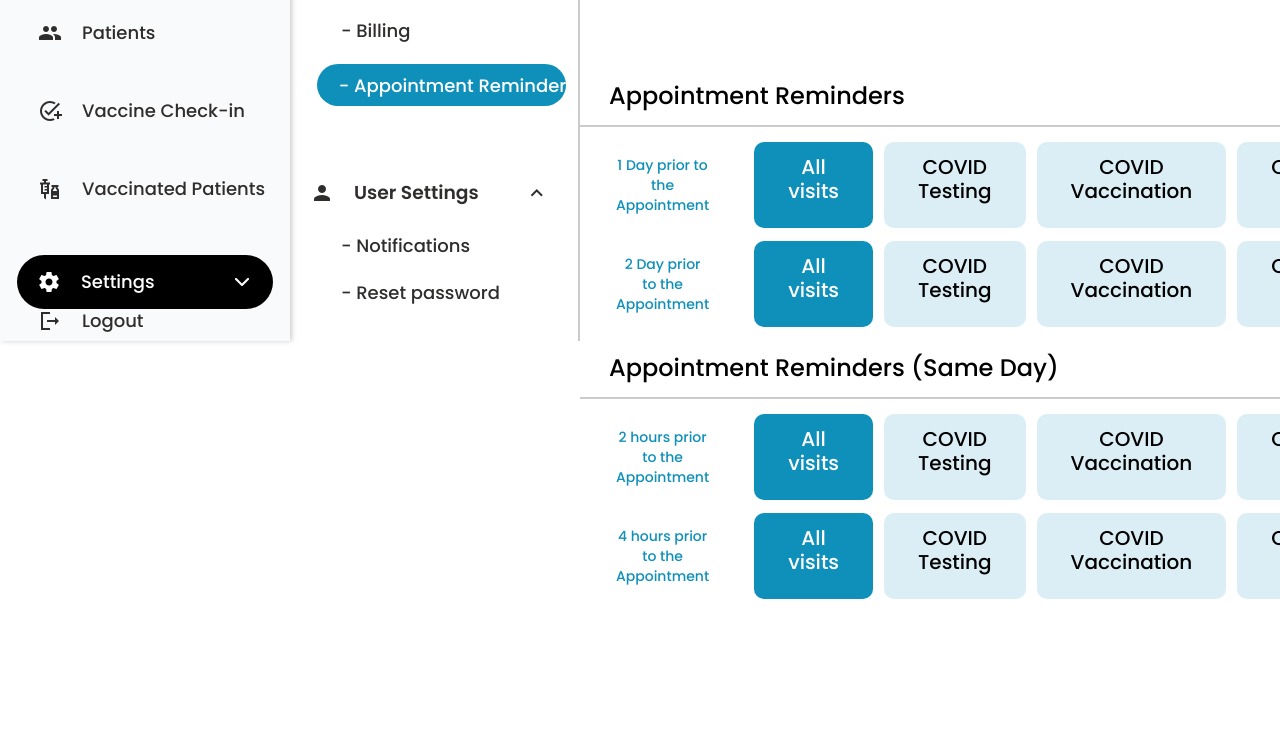
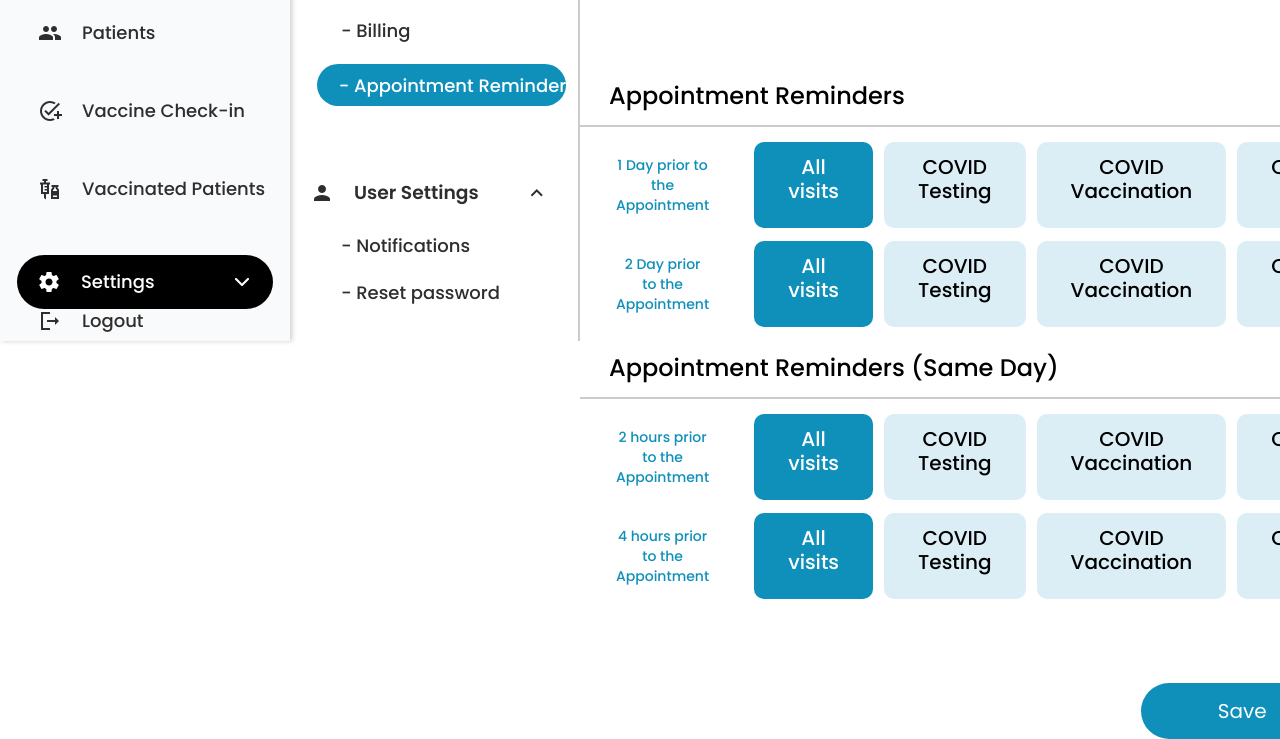
Before and after one commit to jenilsangani/Appoinment-Reminders, a plain HTML site: page index.html in a window 1280 px wide. Shown: the part 459-1198 px from the top of the page. Before the commit the page ends 1073 px from the top, so only its background shows below. Drawn offline with Linux system fonts and the light colour scheme.

Commit message:
add save button

```diff
--- a/index.html
+++ b/index.html
@@ -171,6 +171,9 @@
                                 </tr>
                             </table>
                         </div>
+                        <div class="save">
+                            <p>Save</p>
+                        </div>
                     </div>
                 </div>
             </div>
--- a/style.scss
+++ b/style.scss
@@ -437,6 +437,20 @@ body {
               }
             }
           }
+          .save {
+            position: relative;
+            display: flex;
+            p {
+              position: absolute;
+              right: 0;
+              padding: 13px 77px;
+              border-radius: 100px;
+              margin: 69px 41px 74px auto;
+              background: #0f90ba;
+              color: #ffffff;
+              font-size: 20px;
+            }
+          }
         }
       }
     }
```
Also changed, not shown: dist/style.css.
